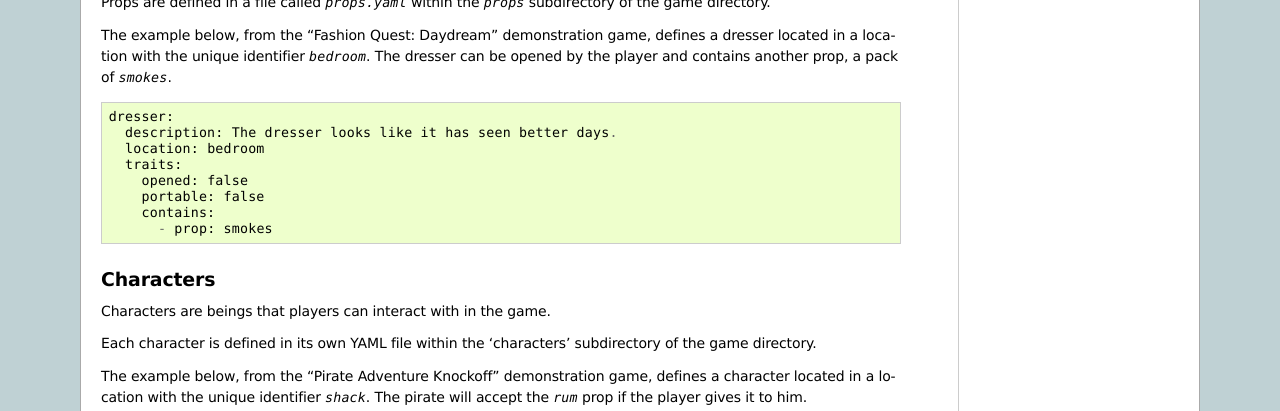
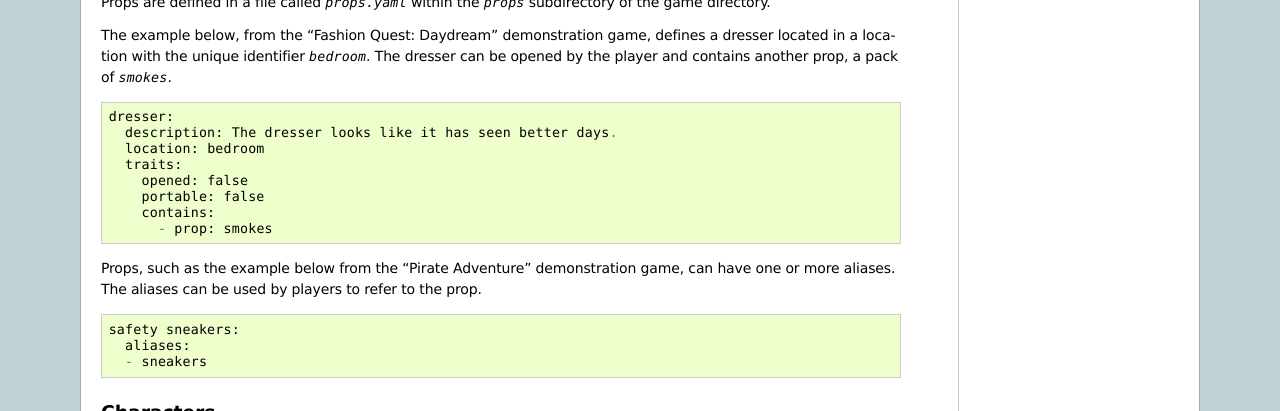
Before and after one commit to mcantelon/fashion-quest, a Sphinx documentation site: the page built from doc/source/elements.rst, in a window 1280 px wide and 900 px high, scrolled down 833 px, cut to the strip 0-411 px from the top of the window. Built offline with Sphinx 7.4.7, drawn with Linux system fonts in a browser that asks for light colours.

Commit message:
Added documention of prop aliases.

```diff
--- a/doc/source/elements.rst
+++ b/doc/source/elements.rst
@@ -38,6 +38,10 @@ The example below, from the "Fashion Quest: Daydream" demonstration game, define
 
 .. literalinclude:: examples/dresser.yaml
 
+Props, such as the example below from the "Pirate Adventure" demonstration game, can have one or more aliases. The aliases can be used by players to refer to the prop.
+
+.. literalinclude:: examples/alias.yaml
+
 Characters
 ----------
 
```
